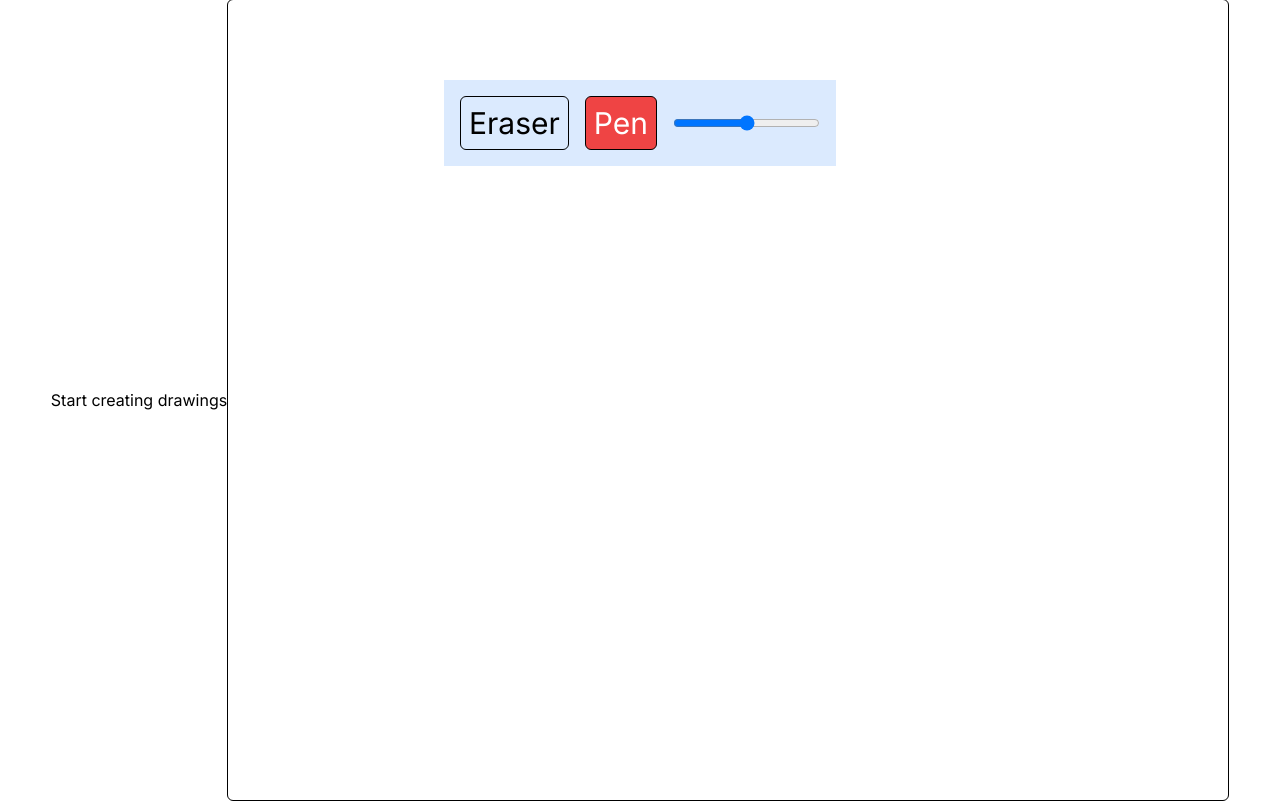
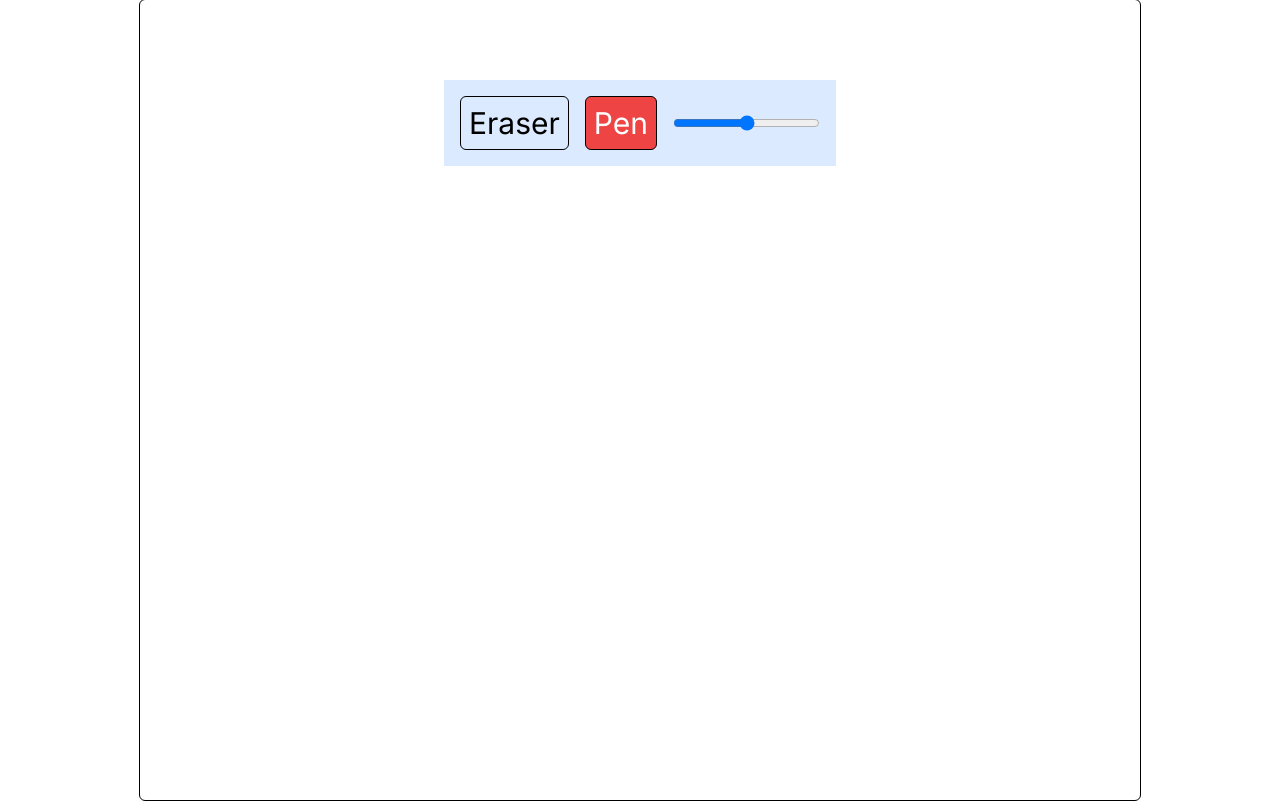
Before and after one commit to mohithingorani/Drawing-App, a Next.js app: page / in a window 1280 px wide. Built offline with nearby package versions, Linux system fonts and the light colour scheme.

Commit message:
Update page.tsx

```diff
--- a/src/app/page.tsx
+++ b/src/app/page.tsx
@@ -83,9 +83,7 @@ export default function Home() {
         </div>
       </div>
       <div>
-        <div>
-          Start creating drawings
-        </div>
+
       </div>
       <canvas
         ref={canvasRef}
```
